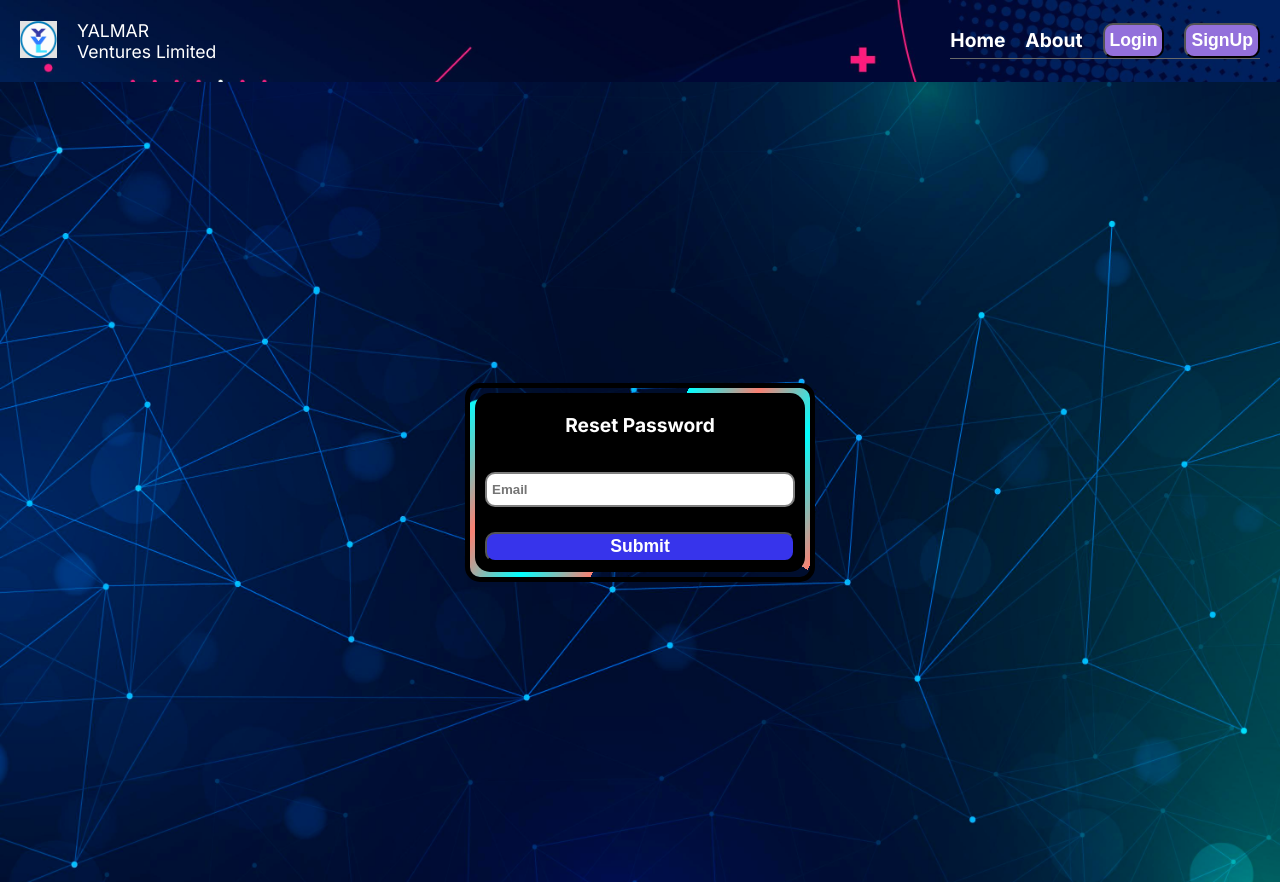
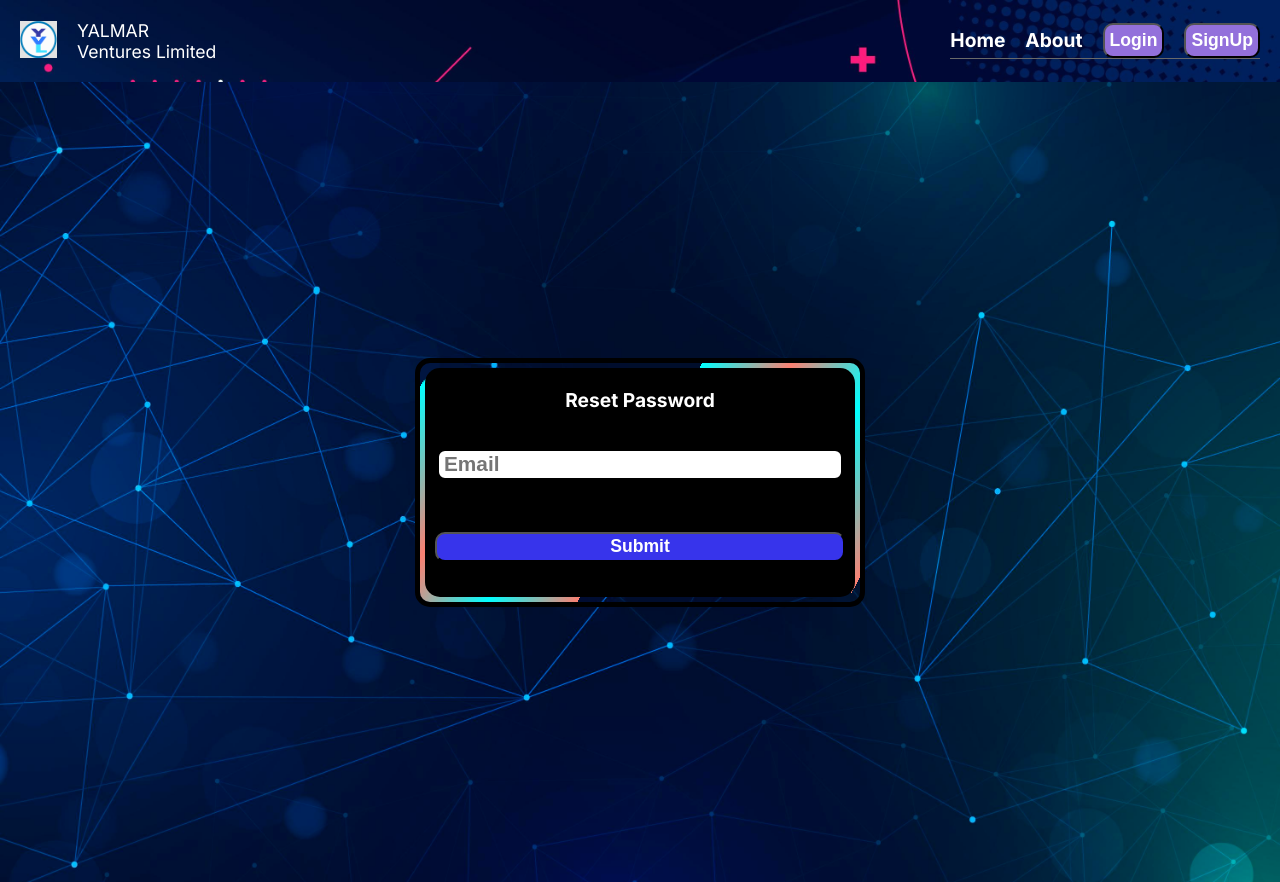
Before and after one commit to Yusuf-R/YalmarMgtSystem, a Next.js app in the folder client/: page /resetpassword in a window 1280 px wide. Built offline with nearby package versions, Linux system fonts and the light colour scheme.

Commit message:
feat: :sparkles: using react-form hook

```diff
--- /dev/null
+++ b/client/src/SchemaValidator/resetpassword.js
@@ -0,0 +1,15 @@
+import * as yup from "yup";
+
+const mySchema = yup.object().shape({
+    email: yup.string().email().required()
+})
+
+const resetEmailValidator = {
+    required: "Email is required",
+    pattern: {
+        value: /^[a-zA-Z0-9.!#$%&'*+\/=?^_`{|}~-]+@[a-zA-Z0-9](?:[a-zA-Z0-9-]{0,61}[a-zA-Z0-9])?(?:\.[a-zA-Z0-9](?:[a-zA-Z0-9-]{0,61}[a-zA-Z0-9])?)*$/,
+        message: "Invalid email address",
+    }
+};
+
+export { mySchema, resetEmailValidator }
--- a/client/src/components/Navigation/Nav.jsx
+++ b/client/src/components/Navigation/Nav.jsx
@@ -15,6 +15,7 @@ function Nav() {
                         alt="YALMAR Ventures"
                         width={37}
                         height={37}
+                        priority={true}
                     />
                 </a>
                 <p className={navStyle.companyName}>
--- a/client/src/components/RestPassword/ResetPassword.jsx
+++ b/client/src/components/RestPassword/ResetPassword.jsx
@@ -1,26 +1,67 @@
+'use client'
 import styleForgot from "./ResetPassword.module.css"
-import Link from "next/link"
-import styleSetPassword from "@/components/SetPassword/SetPassword.module.css";
+import { useRouter } from "next/navigation";
+import { useForm } from "react-hook-form";
+import  { useState} from "react";
+import { resetEmailValidator } from "@/SchemaValidator/resetpassword";
+
 function ResetPassword() {
+    const [borderColor, setBorderColor] = useState("black")
+    const [typingTimeout, setTypingTimeout] = useState(null); // State for typing timeout
+    const { register, handleSubmit, formState } = useForm({
+        defaultValues: {
+            email: "",
+        }
+    });
+    const { errors } = formState;
+    const router = useRouter();
+
+    const onClickFxn = (data) => {
+        console.log(data);
+        router.push("/setpassword");
+    }
+    const handleInputBlur = (e) => {
+        const { value } = e.target;
+        clearTimeout(typingTimeout);
+        setTypingTimeout(setTimeout(() => {
+            if (value) {
+                setBorderColor("black");
+                 if (value.match(resetEmailValidator.pattern.value)) {
+                    setBorderColor("green");
+                }
+                else {
+                    setBorderColor("red");
+                }
+            }
+        }, 500));
+    }
+
     return (
         <>
             <div className={styleForgot.container}>
                 <div className={styleForgot.wrapper}>
                     <div className={styleForgot.formParent}>
-                        <form action="">
+                        <form action="" onSubmit={handleSubmit(onClickFxn)} noValidate>
                             <h5>Reset Password</h5>
                             <div className={styleForgot.inputBox}>
-                                <input type="email" placeholder="Email" required={true}/>
+                                <input
+                                    type="email"
+                                    placeholder="Email"
+                                    {...register("email", resetEmailValidator)}
+                                    onBlur={handleInputBlur}
+                                    style={{ borderColor: borderColor, borderWidth: "4px", borderStyle: "solid"}}
+                                    />
+                                {errors.email && <p className={styleForgot.emailError}>{errors.email.message}</p>}
                             </div>
+
                             <div className={styleForgot.btn}>
-                                <Link href="/setpassword">
-                                    <button>Submit</button>
-                                </Link>
+                                <button type={"submit"} onSubmit={onClickFxn}>Submit</button>
                             </div>
                         </form>
-                </div>
+                    </div>
                 </div>
             </div>
+            {/*<DevTool control={control} placement="top-right" />*/}
         </>
     )
 }
--- a/client/src/components/RestPassword/ResetPassword.module.css
+++ b/client/src/components/RestPassword/ResetPassword.module.css
@@ -15,8 +15,7 @@
     flex-direction: column;
     padding: 5px;
     border: 5px solid black;
-    width: 350px;
-    /*background-color: rgba(0, 0, 0, 0.2);*/
+    width: 450px;
     border-radius: 15px;
     overflow: hidden;
 }
@@ -85,7 +84,7 @@
 }
 
 .inputBox {
-    /*border: 5px solid cyan;*/
+
     width: 100%;
     height: 35px;
     margin: 25px 0;
@@ -100,6 +99,7 @@
     padding: 0 5px;
     color: black;
     font-weight: bold;
+    font-size: 1.3em;
 }
 
 .btn button  {
@@ -111,6 +111,7 @@
     font-weight: bold;
     font-size: 1.1em;
     color: white;
+    margin: 25px 0;
 }
 
 .btn button:hover {
@@ -118,6 +119,7 @@
     color: black;
 }
 
-.button {
-    color: white;
+.emailError {
+    color: red;
+    font-size: 1.0em;
 }
```
